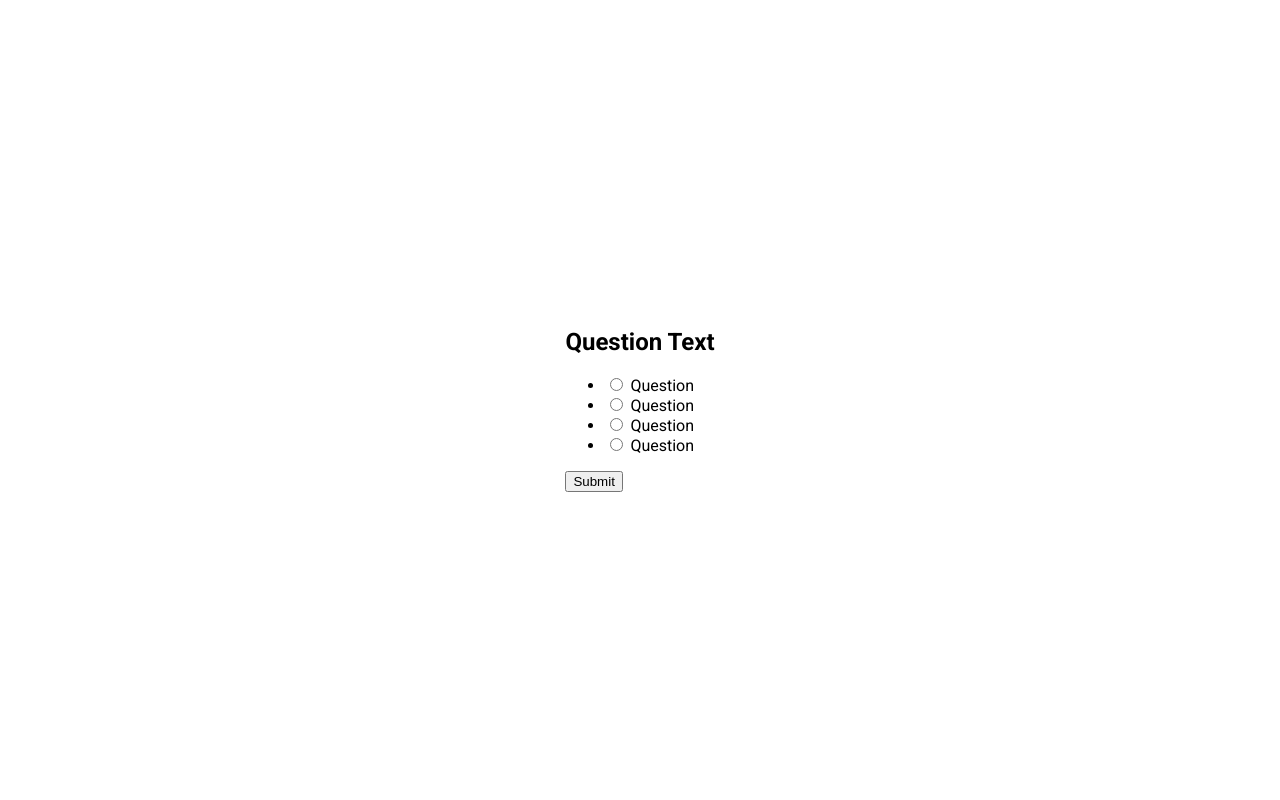
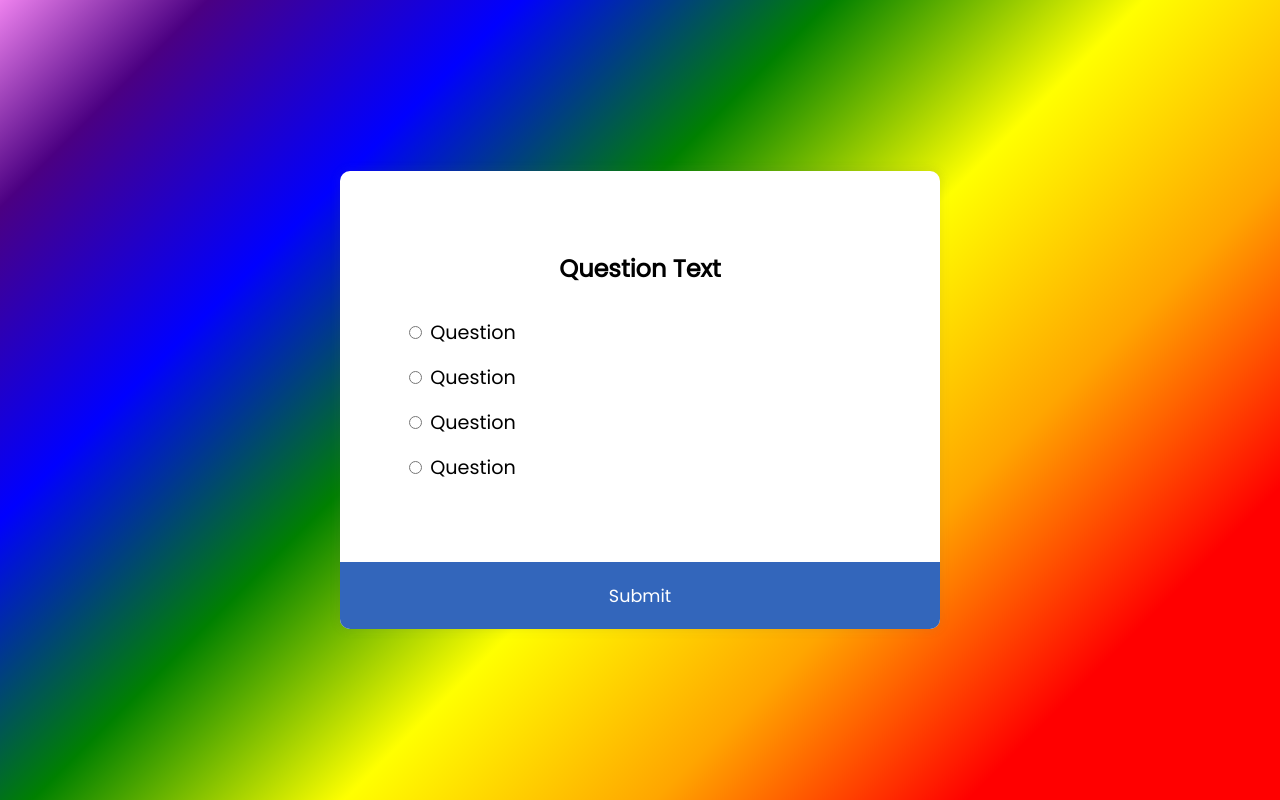
Before and after one commit to webdevotter/quiz-app, a plain HTML site: page index.html in a window 1280 px wide. Drawn offline with Linux system fonts and the light colour scheme.

Commit message:
presentation

```diff
--- a/style.css
+++ b/style.css
@@ -1,4 +1,4 @@
-@import url('https://fonts.googleapis.com/css2?family=Roboto:wght@400;700&display=swap');
+@import url('https://fonts.googleapis.com/css2?family=Poppins:wght@200;400&display=swap');
 
 
 * {
@@ -6,12 +6,66 @@
 }
 
 body {
-    font-family: 'Roboto', sans-serif;
+    background-color: #3366bb;
+     background-image: linear-gradient(315deg, red 15%, orange 30%, yellow 45%, green 60%, blue 75%, indigo 90%, violet 100%  );
+    font-family: 'Poppins', sans-serif;
     display: flex;
-    flex-direction: column;
     align-items: center;
     justify-content: center;
     height: 100vh;
     overflow: hidden;
     margin: 0;
 }
+
+.quiz-container {
+    background-color: #fff;
+    border-radius: 10px;
+    box-shadow: 0 0 10px 2px rgba(100, 100, 100, 0.1);
+    width: 600px;
+    overflow: hidden;
+}
+
+.quiz-header {
+    padding: 4rem;
+}
+
+h2 {
+    padding: 1rem;
+    text-align: center;
+    margin: 0;
+}
+
+ul {
+    list-style-type: none;
+    padding: 0;
+}
+
+ul li {
+    font-size: 1.2rem;
+    margin: 1rem 0;
+}
+
+ul li label {
+    cursor: pointer;
+}
+
+button {
+    background-color: #3366bb;
+    color: #fff;
+    border: none;
+    display: block;
+    width: 100%;
+    cursor: pointer;
+    font-size: 1.1rem;
+    font-family: inherit;
+    padding: 1.3rem;
+}
+
+button:hover {
+    opacity: .8;
+}
+
+button:focus {
+    outline: none;
+    opacity: .8;
+}
```
Also changed, not shown: index.html (+0 -1 lines).
